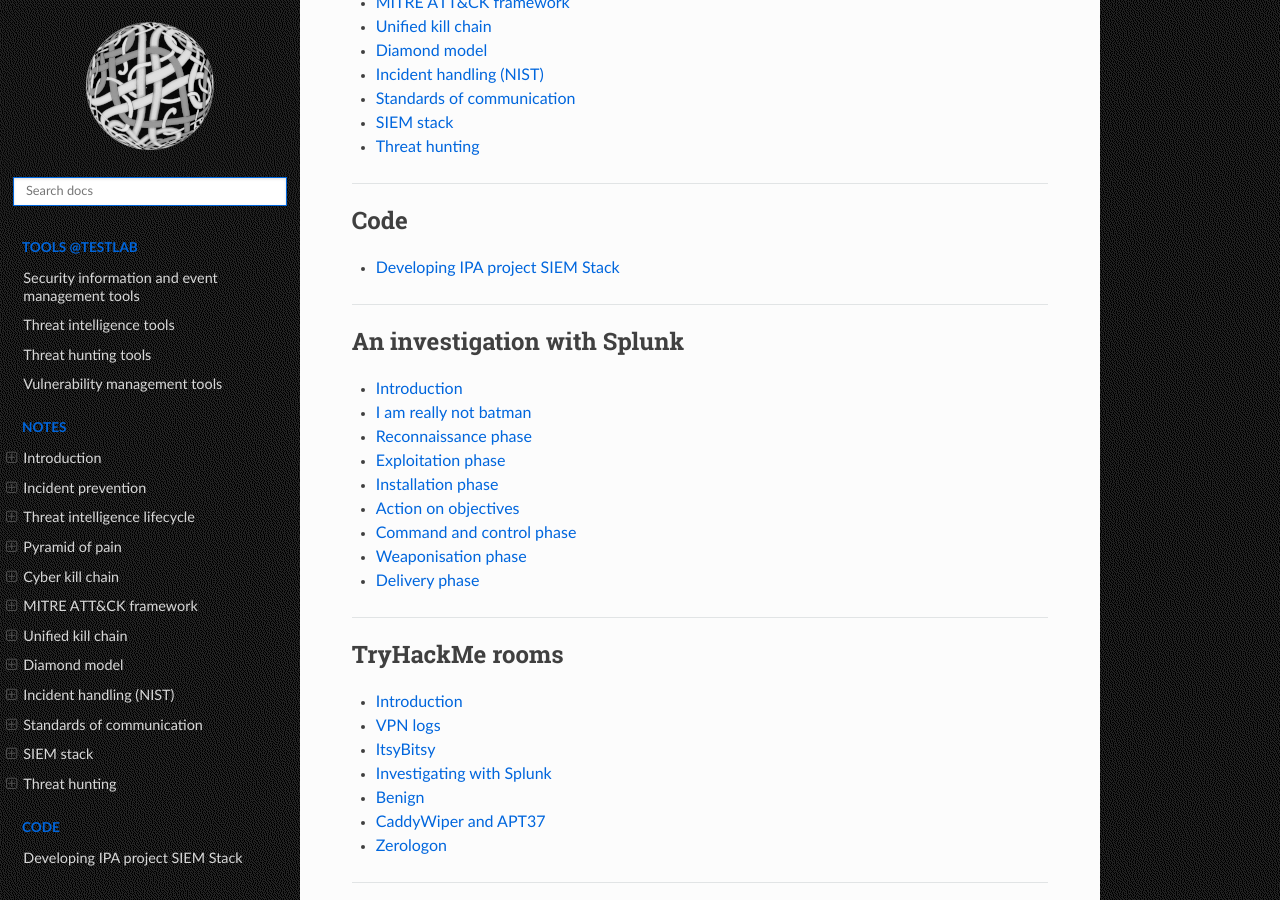
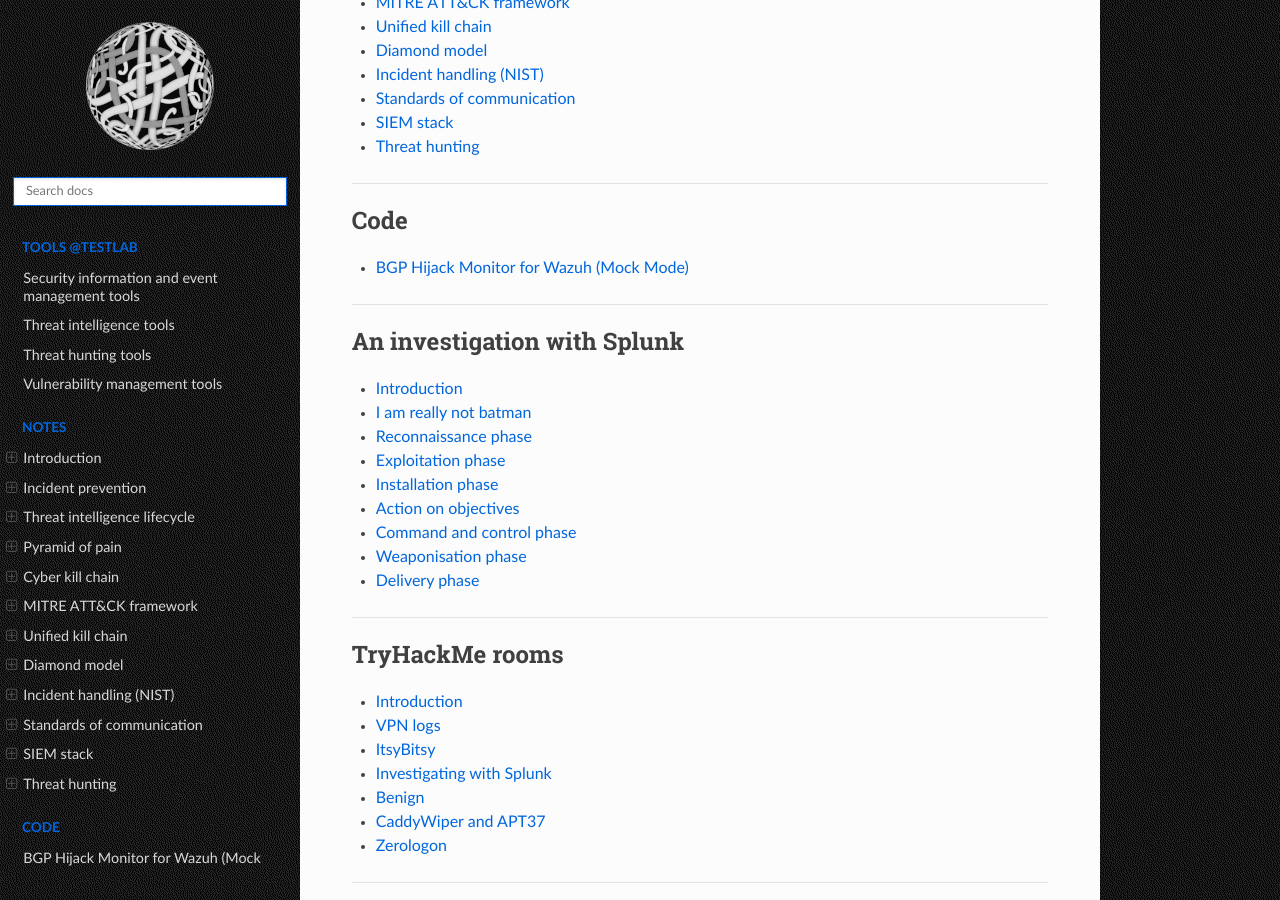
Before and after one commit to tymyrddin/blue-siem, a Sphinx documentation site: the page built from source/index.rst, in a window 1280 px wide and 900 px high, scrolled down 922 px. Built offline with Sphinx 7.4.7 and the Read the Docs theme 3.1.0, drawn with Linux system fonts in a browser that asks for light colours.

Commit message:
Updated index.rst

```diff
--- a/source/index.rst
+++ b/source/index.rst
@@ -48,7 +48,7 @@
    :includehidden:
    :caption: Code
 
-   Developing IPA project SIEM Stack <https://github.com/tymyrddin/ipa-siem-stack>
+   BGP Hijack Monitor for Wazuh (Mock Mode) <https://github.com/ninabarzh/bgp-wazuh-monitor/tree/main>
 
 ----
 
```
